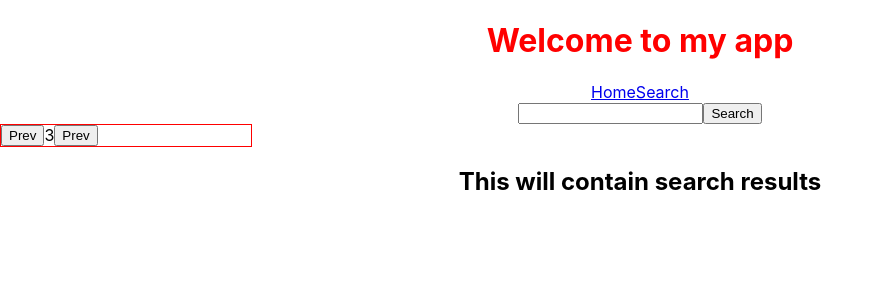
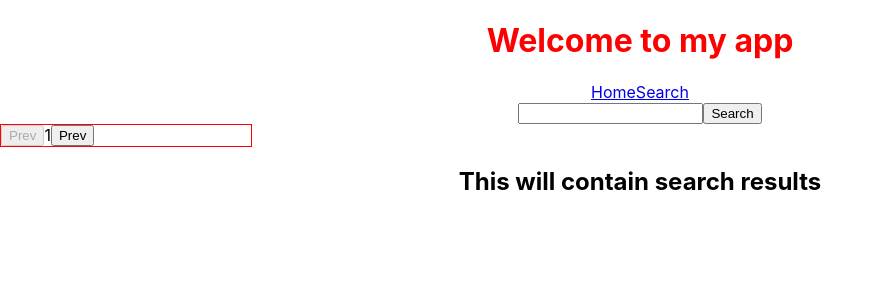
Before and after one commit to Conor-Mack/nasa-search, a React (Create React App) app: page /search/mars/3 in a window 1280 px wide. Shown: the top 300 px of the page, without its empty margins (0-884 px from the left). Built offline with nearby package versions, Linux system fonts and the light colour scheme; no server answers.

Commit message:
Migrate from local state of mobx

```diff
--- a/package.json
+++ b/package.json
@@ -12,6 +12,8 @@
     "@types/react": "^17.0.4",
     "@types/react-dom": "^17.0.3",
     "axios": "^0.21.1",
+    "mobx": "^6.3.0",
+    "mobx-react-lite": "^3.2.0",
     "react": "^17.0.2",
     "react-dom": "^17.0.2",
     "react-scripts": "4.0.3",
--- a/src/components/Input.tsx
+++ b/src/components/Input.tsx
@@ -1,16 +1,17 @@
 import React, { ChangeEvent } from "react";
+import { observer } from "mobx-react-lite";
 
 interface InputProps {
   onChange: (value: string) => void;
   value: string;
 }
 
-const Input: React.FC<InputProps> = ({ onChange, value }) => (
+const Input: React.FC<InputProps> = observer(({ onChange, value }) => (
   <input
     type="text"
     value={value}
     onChange={(e: ChangeEvent<HTMLInputElement>) => onChange(e.target.value)}
   />
-);
+));
 
 export default Input;
--- a/src/components/Pager.tsx
+++ b/src/components/Pager.tsx
@@ -1,13 +1,14 @@
 import { FC, useEffect, useState } from "react";
 import styled from "styled-components";
 import { Button } from ".";
+import { observer } from "mobx-react-lite";
 
 interface PagerProps {
   onChange: (page: number) => void;
   activePage: number;
 }
 
-const Pager: FC<PagerProps> = ({ onChange, activePage }) => {
+const Pager: FC<PagerProps> = observer(({ onChange, activePage }) => {
   const [disabled, setPrevButtonDisabled] = useState(false);
 
   const onPageButtonClick = (direction: "prev" | "next") => {
@@ -21,9 +22,7 @@ const Pager: FC<PagerProps> = ({ onChange, activePage }) => {
   };
 
   useEffect(() => {
-    if (activePage === 1) {
-      setPrevButtonDisabled(true);
-    }
+    setPrevButtonDisabled(activePage <= 1);
   }, [activePage]);
 
   return (
@@ -37,7 +36,7 @@ const Pager: FC<PagerProps> = ({ onChange, activePage }) => {
       <Button label="Prev" onClick={() => onPageButtonClick("next")} />
     </PagerContainer>
   );
-};
+});
 
 const PagerContainer = styled.div`
   width: 250px;
--- a/src/index.tsx
+++ b/src/index.tsx
@@ -3,10 +3,13 @@ import ReactDOM from "react-dom";
 import "./index.css";
 import App from "./App";
 import reportWebVitals from "./reportWebVitals";
+import { ImageStoreContext, ImageSearchStore } from "./store";
 
 ReactDOM.render(
   <React.StrictMode>
-    <App />
+    <ImageStoreContext.Provider value={new ImageSearchStore()}>
+      <App />
+    </ImageStoreContext.Provider>
   </React.StrictMode>,
   document.getElementById("root")
 );
--- /dev/null
+++ b/src/store/index.ts
@@ -0,0 +1,31 @@
+import { makeAutoObservable } from "mobx";
+import { ImagesWithTitle, NasaImagesResponse } from "../types";
+import { createContext, useContext } from "react";
+import { parseResponse } from "../utils/functions";
+import { AxiosResponse } from "axios";
+
+export class ImageSearchStore {
+  nasaImages: ImagesWithTitle = [];
+  activePage = 1;
+  query = "";
+
+  constructor() {
+    makeAutoObservable(this);
+  }
+
+  setNasaImages(images: AxiosResponse<NasaImagesResponse>) {
+    this.nasaImages = parseResponse(images);
+  }
+
+  setSearchQuery(query: string) {
+    this.query = query;
+  }
+
+  setActivePage(page: number) {
+    this.activePage = page;
+  }
+}
+
+export const ImageStoreContext = createContext<ImageSearchStore>(
+  {} as ImageSearchStore
+);
--- a/src/views/Home.tsx
+++ b/src/views/Home.tsx
@@ -1,21 +1,22 @@
-import React, { useState } from "react";
+import React, { useContext, useState } from "react";
 import styled from "styled-components";
 import { RouteComponentProps, Link } from "@reach/router";
 import { Input, Button } from "../components";
+import { ImageStoreContext } from "../store";
+import { observer } from "mobx-react-lite";
 
 const Header = styled.h1`
   color: red;
 `;
 
-interface IHome extends RouteComponentProps {}
+interface HomeProps extends RouteComponentProps {}
 
-const Home: React.FC<IHome> = ({ children, navigate }) => {
-  const [query, setQuery] = useState("");
-  const [page, setPage] = useState(1);
+const Home: React.FC<HomeProps> = observer(({ children, navigate }) => {
+  const store = useContext(ImageStoreContext);
 
   const searchImages = () => {
     //use navigate to search via route
-    navigate!(`search/${query}/${page}`);
+    navigate!(`search/${store.query}/${store.activePage}`);
   };
 
   return (
@@ -25,11 +26,14 @@ const Home: React.FC<IHome> = ({ children, navigate }) => {
         <Link to="/">Home</Link>
         <Link to="/search/mars/3">Search</Link>
       </nav>
-      <Input value={query} onChange={(value) => setQuery(value)}></Input>
+      <Input
+        value={store.query}
+        onChange={(query) => store.setSearchQuery(query)}
+      ></Input>
       <Button label="Search" onClick={searchImages} />
       {children}
     </div>
   );
-};
+});
 
 export default Home;
--- a/src/views/SearchResults.tsx
+++ b/src/views/SearchResults.tsx
@@ -1,22 +1,48 @@
-import React, { useEffect } from "react";
-import { RouteComponentProps } from "@reach/router";
-import useNasaImages from "../hooks/useNasaImages";
+import React, { useEffect, useState, useContext } from "react";
+import { navigate, RouteComponentProps } from "@reach/router";
 import { Pager } from "../components";
+import { ImageStoreContext } from "../store";
+import api from "../api";
+import { observer } from "mobx-react-lite";
+import { toJS } from "mobx";
 
 interface SearchResultsProps extends RouteComponentProps {
   query?: string;
-  page?: number;
+  page?: string;
 }
 
-const SearchResults: React.FC<SearchResultsProps> = ({ query, page }) => {
-  const { nasaImages, loading } = useNasaImages(query!, page!);
+const SearchResults: React.FC<SearchResultsProps> = observer(
+  ({ query = "", page = "1" }) => {
+    const [loading, setLoading] = useState(false);
 
-  return (
-    <div>
-      <Pager activePage={page!} onChange={(newPage) => console.log(newPage)} />
-      <h2>This will contain search results</h2>
-    </div>
-  );
-};
+    const store = useContext(ImageStoreContext);
+
+    const onActivePageChange = (newPage: number) => {
+      setLoading(true);
+      store.setActivePage(newPage);
+      navigate(`/search/${store.query}/${store.activePage}`);
+      setLoading(false);
+    };
+
+    useEffect(() => {
+      (async () => {
+        setLoading(true);
+        const imageResponse = await api.getNasaImages(query, parseInt(page));
+        store.setNasaImages(imageResponse);
+        setLoading(false);
+      })();
+    }, [query, page]);
+
+    return (
+      <div>
+        <Pager
+          activePage={store.activePage}
+          onChange={(newPage) => onActivePageChange(newPage)}
+        />
+        <h2>This will contain search results</h2>
+      </div>
+    );
+  }
+);
 
 export default SearchResults;
```
Also changed, not shown: 1 other file (tests, documents, lock files or other folders).
